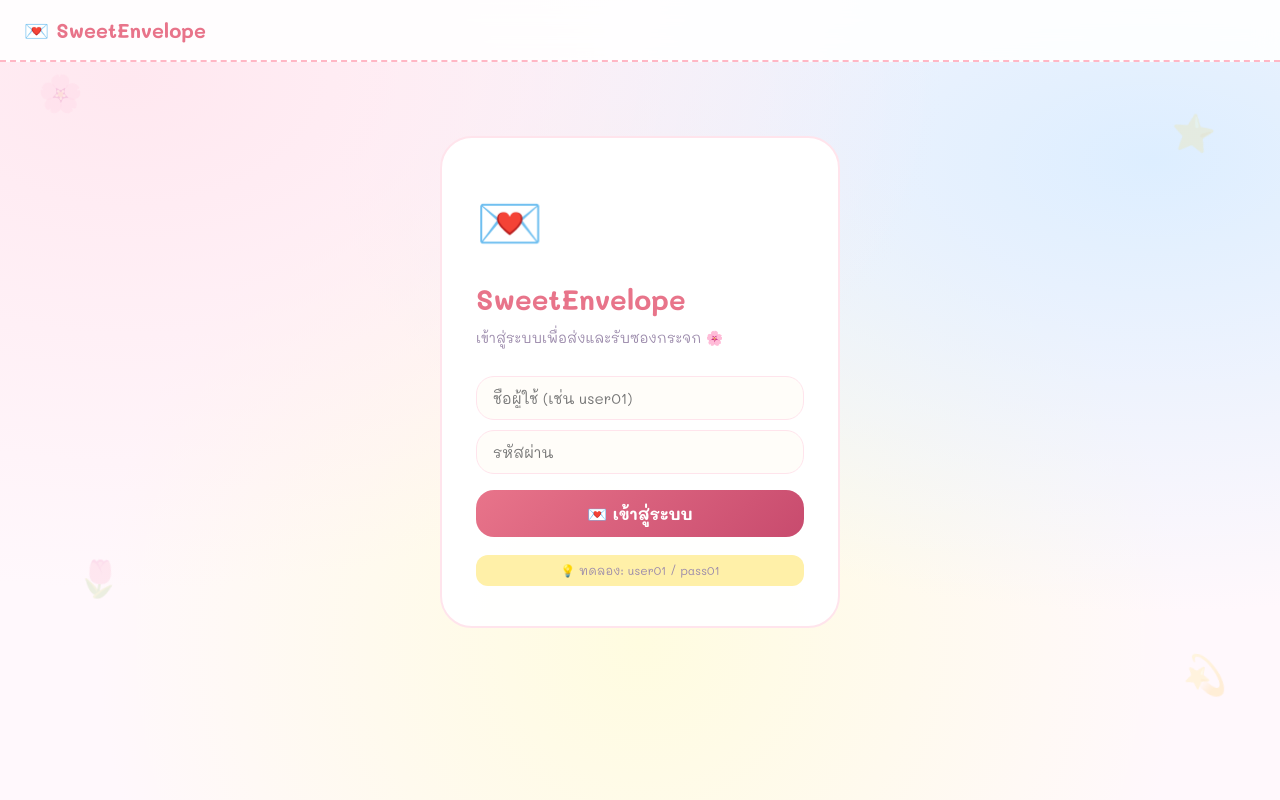
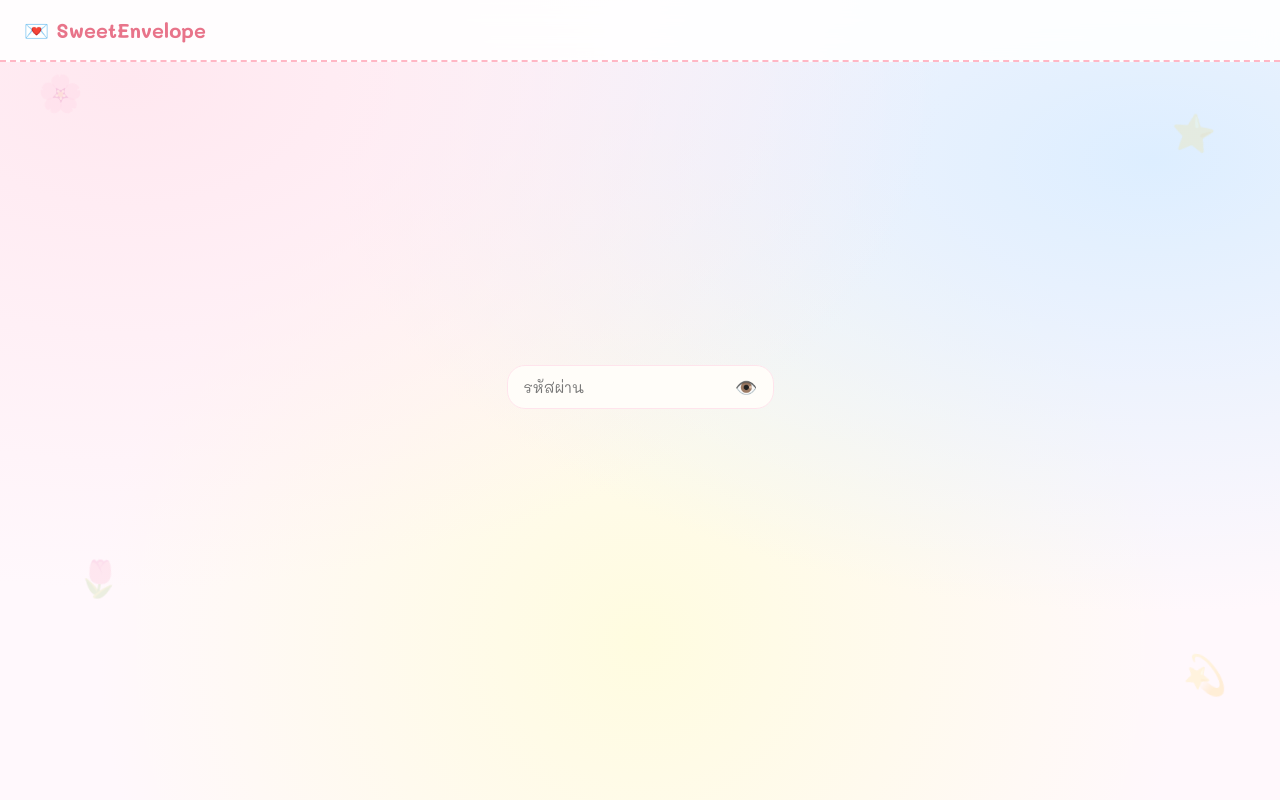
Before and after one commit to chotika-patt/sweetenvelope, a Next.js app: page / in a window 1280 px wide. Built offline with nearby package versions, Linux system fonts and the light colour scheme.

Commit message:
Add new password for user and fix show password in login

```diff
--- a/components/SweetEnvelope.tsx
+++ b/components/SweetEnvelope.tsx
@@ -52,7 +52,7 @@ export default function SweetEnvelope() {
   const [sent, setSent] = useState<Letter[]>([]);
   const [inboxLoading, setInboxLoading] = useState(false);
   const [sentLoading, setSentLoading] = useState(false);
-  const [unreadCount, setUnreadCount]   = useState(0);
+  const [unreadCount, setUnreadCount] = useState(0);
 
   /* write form */
   const [letterBody, setLetterBody] = useState("");
@@ -63,6 +63,8 @@ export default function SweetEnvelope() {
   /* modal */
   const [openLetter, setOpenLetter] = useState<Letter | null>(null);
   const [openSent, setOpenSent] = useState<Letter | null>(null);
+
+  const [showPass, setShowPass] = useState(false);
 
   /* ── fetch inbox ── */
   const fetchInbox = useCallback(async (personId: number) => {
@@ -288,21 +290,10 @@ export default function SweetEnvelope() {
       {/* ── LOGIN ── */}
       {page === "login" && (
         <main style={styles.centerPage}>
-          <div style={styles.card}>
-            <div style={{ fontSize: 54, marginBottom: 12 }}>💌</div>
-            <h2 style={styles.cardTitle}>SweetEnvelope</h2>
-            <p style={styles.cardSub}>เข้าสู่ระบบเพื่อส่งและรับซองกระจก 🌸</p>
+          <div style={{ position: "relative", marginTop: 10 }}>
             <input
-              style={styles.input}
-              placeholder="ชื่อผู้ใช้ (เช่น user01)"
-              value={loginUser}
-              onChange={(e) => setLoginUser(e.target.value)}
-              onKeyDown={(e) => e.key === "Enter" && doLogin()}
-              autoComplete="username"
-            />
-            <input
-              style={{ ...styles.input, marginTop: 10 }}
-              type="password"
+              style={{ ...styles.input, paddingRight: 44 }}
+              type={showPass ? "text" : "password"}
               placeholder="รหัสผ่าน"
               value={loginPass}
               onChange={(e) => setLoginPass(e.target.value)}
@@ -310,21 +301,24 @@ export default function SweetEnvelope() {
               autoComplete="current-password"
             />
             <button
+              type="button"
+              onClick={() => setShowPass(!showPass)}
               style={{
-                ...styles.primaryBtn,
-                marginTop: 16,
-                width: "100%",
-                opacity: loginLoading ? 0.7 : 1,
+                position: "absolute",
+                right: 12,
+                top: "50%",
+                transform: "translateY(-50%)",
+                background: "none",
+                border: "none",
+                cursor: "pointer",
+                fontSize: 18,
+                color: "#9B8AAB",
+                padding: 4,
+                lineHeight: 1,
               }}
-              onClick={doLogin}
-              disabled={loginLoading}
             >
-              {loginLoading ? "⏳ กำลังเข้าสู่ระบบ..." : "💌 เข้าสู่ระบบ"}
+              {showPass ? "🙈" : "👁️"}
             </button>
-            {loginErr && (
-              <div style={styles.errBox}>ชื่อผู้ใช้หรือรหัสผ่านไม่ถูกต้อง</div>
-            )}
-            <div style={styles.hintBox}>💡 ทดลอง: user01 / pass01</div>
           </div>
         </main>
       )}
--- a/lib/data.ts
+++ b/lib/data.ts
@@ -45,51 +45,50 @@ export const PEOPLE: Person[] = [
   { id: 43, name: 'เค้ก',     emoji: '🤝', tag: 'ทรัพยากรบุคคล',     photo: '/people/43.JPG'  },
   { id: 44, name: 'เมษา',     emoji: '🤝', tag: 'ทรัพยากรบุคคล',     photo: '/people/44.JPG'  },
 ];
-
 // ⚠️ production: ย้าย password ไปเก็บ hash ใน DB หรือ NextAuth
 export const ACCOUNTS: Account[] = [
-  { username: 'sky',       password: 'pass01', personId: 1  },
-  { username: 'khaojao',   password: 'pass02', personId: 2  },
-  { username: 'somsom',    password: 'pass03', personId: 3  },
-  { username: 'nam',      password: 'pass04', personId: 4  },
-  { username: 'tom-palm',   password: 'pass05', personId: 5  },
-  { username: 'kaning',   password: 'pass06', personId: 6  },
-  { username: 'chompoo',   password: 'pass07', personId: 7  },
-  { username: 'weewhite',  password: 'pass08', personId: 8  },
-  { username: 'owen',      password: 'pass09', personId: 9  },
-  { username: 'saifah',    password: 'pass10', personId: 10 },
-  { username: 'phu',       password: 'pass11', personId: 11 },
-  { username: 'yamsom',    password: 'pass12', personId: 12 },
-  { username: 'pat',       password: 'pass13', personId: 13 },
-  { username: 'famus',    password: 'pass14', personId: 14 },
-  { username: 'tulip',     password: 'pass15', personId: 15 },
-  { username: 'kitty',     password: 'pass16', personId: 16 },
-  { username: 'mangkorn',   password: 'pass17', personId: 17 },
-  { username: 'tangtang',  password: 'pass18', personId: 18 },
-  { username: 'mabel',     password: 'pass19', personId: 19 },
-  { username: 'get',       password: 'pass20', personId: 20 },
-  { username: 'mos',      password: 'pass21', personId: 21 },
-  { username: 'sea',       password: 'pass22', personId: 22 },
-  { username: 'praewa',    password: 'pass23', personId: 23 },
-  { username: 'cheer',     password: 'pass24', personId: 24 },
-  { username: 'eye',       password: 'pass25', personId: 25 },
-  { username: 'cream',     password: 'pass26', personId: 26 },
-  { username: 'dream',     password: 'pass27', personId: 27 },
-  { username: 'ice',       password: 'pass28', personId: 28 },
-  { username: 'palm',  password: 'pass29', personId: 29 },
-  { username: 'pyne',   password: 'pass30', personId: 30 },
-  { username: 'ink',       password: 'pass31', personId: 31 },
-  { username: 'june1',     password: 'pass32', personId: 32 },
-  { username: 'june2',     password: 'pass33', personId: 33 },
-  { username: 'nop',       password: 'pass34', personId: 34 },
-  { username: 'may',       password: 'pass35', personId: 35 },
-  { username: 'pim',       password: 'pass36', personId: 36 },
-  { username: 'hongte',    password: 'pass37', personId: 37 },
-  { username: 'pingpong',  password: 'pass38', personId: 38 },
-  { username: 'fourwheel', password: 'pass39', personId: 39 },
-  { username: 'chompoo-lek',password: 'pass40', personId: 40 },
-  { username: 'grace',     password: 'pass41', personId: 41 },
-  { username: 'aum',        password: 'pass42', personId: 42 },
-  { username: 'cake',      password: 'pass43', personId: 43 },
-  { username: 'mesa',      password: 'pass44', personId: 44 },
+  { username: 'sky',        password: 'mK7pX2', personId: 1  },
+  { username: 'khaojao',    password: 'Tz4wR9', personId: 2  },
+  { username: 'somsom',     password: 'Yc8vN3', personId: 3  },
+  { username: 'nam',        password: 'Qh5sD6', personId: 4  },
+  { username: 'tom-palm',   password: 'Xr2kG7', personId: 5  },
+  { username: 'kaning',     password: 'Bn9tL4', personId: 6  },
+  { username: 'chompoo',    password: 'Wf3yM8', personId: 7  },
+  { username: 'weewhite',   password: 'Jd6uH2', personId: 8  },
+  { username: 'owen',       password: 'Pk4rB9', personId: 9  },
+  { username: 'saifah',     password: 'Lv7wC5', personId: 10 },
+  { username: 'phu',        password: 'Rg2qF8', personId: 11 },
+  { username: 'yamsom',     password: 'Hx5nJ3', personId: 12 },
+  { username: 'pat',        password: 'Cm9bW6', personId: 13 },
+  { username: 'famus',      password: 'Zt4sQ7', personId: 14 },
+  { username: 'tulip',      password: 'Av8mK2', personId: 15 },
+  { username: 'kitty',      password: 'Nf3xD9', personId: 16 },
+  { username: 'mangkorn',   password: 'Sq6tH4', personId: 17 },
+  { username: 'tangtang',   password: 'Ej7vR2', personId: 18 },
+  { username: 'mabel',      password: 'Yw5kM8', personId: 19 },
+  { username: 'get',        password: 'Dp3qN6', personId: 20 },
+  { username: 'mos',        password: 'Uc9wL4', personId: 21 },
+  { username: 'sea',        password: 'Mk2rB7', personId: 22 },
+  { username: 'praewa',     password: 'Tn8yG5', personId: 23 },
+  { username: 'cheer',      password: 'Fx4dW3', personId: 24 },
+  { username: 'eye',        password: 'Bw6mK9', personId: 25 },
+  { username: 'cream',      password: 'Zs2vH7', personId: 26 },
+  { username: 'dream',      password: 'Qp5xE4', personId: 27 },
+  { username: 'ice',        password: 'Gy3nF8', personId: 28 },
+  { username: 'palm',       password: 'Rc7kJ2', personId: 29 },
+  { username: 'pyne',       password: 'Vh9tQ6', personId: 30 },
+  { username: 'ink',        password: 'Ew4sB3', personId: 31 },
+  { username: 'june1',      password: 'Lm8rC7', personId: 32 },
+  { username: 'june2',      password: 'Aq5nW2', personId: 33 },
+  { username: 'nop',        password: 'Tj6vM9', personId: 34 },
+  { username: 'may',        password: 'Xs3wG4', personId: 35 },
+  { username: 'pim',        password: 'Dn7qR8', personId: 36 },
+  { username: 'hongte',     password: 'Bf2yL5', personId: 37 },
+  { username: 'pingpong',   password: 'Wc9tN3', personId: 38 },
+  { username: 'fourwheel',  password: 'Kp4sH6', personId: 39 },
+  { username: 'chompoo-lek',password: 'Yr8mD2', personId: 40 },
+  { username: 'grace',      password: 'Gu5bT7', personId: 41 },
+  { username: 'aum',        password: 'Mx3kQ9', personId: 42 },
+  { username: 'cake',       password: 'Nv6pE4', personId: 43 },
+  { username: 'mesa',       password: 'Zh2wB8', personId: 44 },
 ];
```
